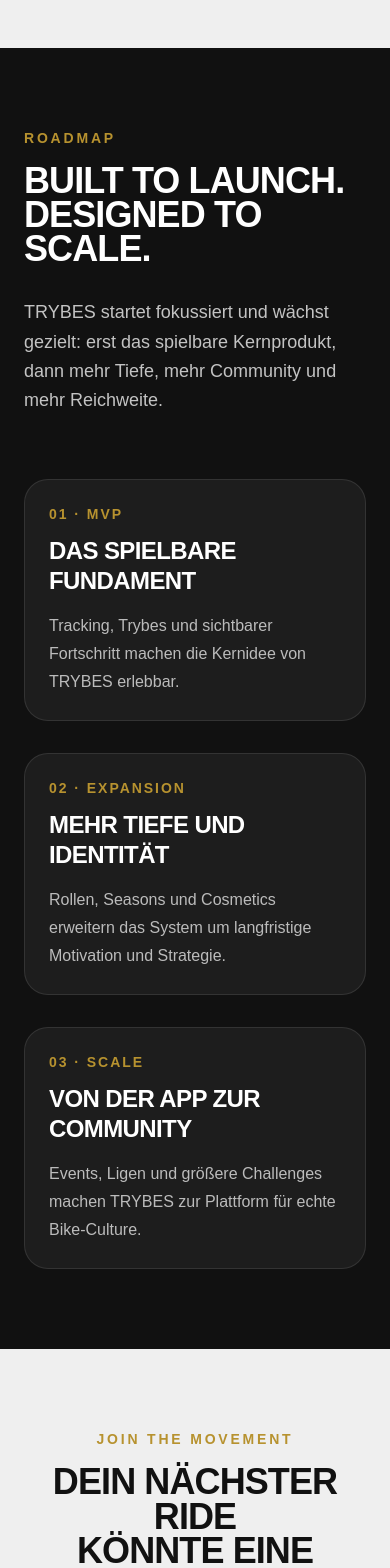
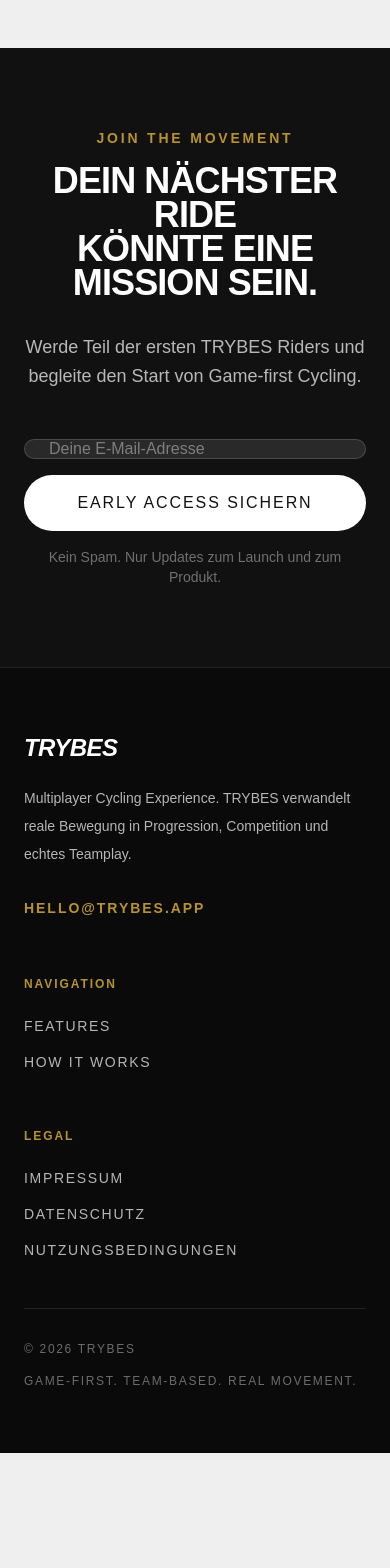
Before and after one commit to Lucas-MStein/trybes-app, a Next.js app: page / in a window 390 px wide. Shown: the part 3280-4848 px from the top of the page. After the commit the page ends 4733 px from the top, so only its background shows below. Built offline with nearby package versions, Linux system fonts and the light colour scheme.

Commit message:
removed roadmap, navbar and footer

```diff
--- a/src/app/page.tsx
+++ b/src/app/page.tsx
@@ -2,7 +2,7 @@
 import { Hero } from "@/components/sections/hero";
 import { Features } from "@/components/sections/features";
 import { HowItWorks } from "@/components/sections/how-it-works";
-import { Roadmap } from "@/components/sections/roadmap";
+// import { Roadmap } from "@/components/sections/roadmap";
 import { CTA } from "@/components/sections/cta";
 
 
@@ -13,7 +13,7 @@
         <Hero />
         <Features />
         <HowItWorks />
-        <Roadmap />
+          {/*<Roadmap /> */}
         <CTA />
       </>
   );
--- a/src/components/layout/footer.tsx
+++ b/src/components/layout/footer.tsx
@@ -1,8 +1,7 @@
 export function Footer() {
     const navigation = [
         { label: "Features", href: "#features" },
-        { label: "How It Works", href: "#how-it-works" },
-        { label: "Roadmap", href: "#roadmap" },
+        { label: "How it works", href: "#how-it-works" },
     ];
 
     const legal = [
@@ -13,8 +12,10 @@
 
     return (
         <footer className="border-t border-white/10 bg-[#0a0a0a] text-white">
-            <div className="mx-auto max-w-7xl px-6 py-14 lg:px-10 lg:py-16">
-                <div className="grid gap-12 border-b border-white/10 pb-10 md:grid-cols-2 lg:grid-cols-[1.1fr_0.7fr_0.7fr]">
+            <div className="mx-auto max-w-7xl px-6 py-16 lg:px-10 lg:py-20">
+
+                {/* Top */}
+                <div className="grid gap-14 border-b border-white/10 pb-12 md:grid-cols-2 lg:grid-cols-[1.2fr_0.8fr_0.8fr]">
 
                     {/* Brand */}
                     <div>
@@ -22,15 +23,15 @@
                             TRYBES
                         </p>
 
-                        <p className="mt-4 max-w-md text-sm leading-7 text-white/70">
-                            TRYBES verwandelt reale Bewegung in Progression, Teamplay
-                            und ein echtes Spielerlebnis auf dem Bike.
+                        <p className="mt-5 max-w-md text-sm leading-7 text-white/70">
+                            Multiplayer Cycling Experience. TRYBES verwandelt reale Bewegung
+                            in Progression, Competition und echtes Teamplay.
                         </p>
 
-                        <div className="mt-6">
+                        <div className="mt-7">
                             <a
                                 href="mailto:hello@trybes.app"
-                                className="text-sm font-semibold uppercase tracking-[0.12em] text-[#b7922f] transition hover:text-white"
+                                className="text-sm font-semibold uppercase tracking-[0.14em] text-[#b7922f] transition hover:text-white"
                             >
                                 hello@trybes.app
                             </a>
@@ -39,16 +40,16 @@
 
                     {/* Navigation */}
                     <div>
-                        <p className="text-xs font-semibold uppercase tracking-[0.14em] text-[#b7922f]">
+                        <p className="text-xs font-semibold uppercase tracking-[0.16em] text-[#b7922f]">
                             Navigation
                         </p>
 
-                        <nav className="mt-5 flex flex-col gap-3">
+                        <nav className="mt-6 flex flex-col gap-4">
                             {navigation.map((link) => (
                                 <a
                                     key={link.href}
                                     href={link.href}
-                                    className="text-sm uppercase tracking-[0.08em] text-white/75 transition hover:text-white"
+                                    className="text-sm uppercase tracking-[0.12em] text-white/70 transition hover:text-white"
                                 >
                                     {link.label}
                                 </a>
@@ -58,16 +59,16 @@
 
                     {/* Legal */}
                     <div>
-                        <p className="text-xs font-semibold uppercase tracking-[0.14em] text-[#b7922f]">
+                        <p className="text-xs font-semibold uppercase tracking-[0.16em] text-[#b7922f]">
                             Legal
                         </p>
 
-                        <div className="mt-5 flex flex-col gap-3">
+                        <div className="mt-6 flex flex-col gap-4">
                             {legal.map((link) => (
                                 <a
                                     key={link.href}
                                     href={link.href}
-                                    className="text-sm uppercase tracking-[0.08em] text-white/75 transition hover:text-white"
+                                    className="text-sm uppercase tracking-[0.12em] text-white/70 transition hover:text-white"
                                 >
                                     {link.label}
                                 </a>
@@ -77,7 +78,8 @@
 
                 </div>
 
-                <div className="flex flex-col gap-4 pt-6 text-xs uppercase tracking-[0.12em] text-white/45 sm:flex-row sm:items-center sm:justify-between">
+                {/* Bottom */}
+                <div className="flex flex-col gap-4 pt-8 text-xs uppercase tracking-[0.14em] text-white/40 sm:flex-row sm:items-center sm:justify-between">
                     <p>© {new Date().getFullYear()} TRYBES</p>
                     <p>Game-first. Team-based. Real movement.</p>
                 </div>
--- a/src/components/layout/navbar.tsx
+++ b/src/components/layout/navbar.tsx
@@ -11,7 +11,6 @@
     const links = [
         { label: "Features", href: "#features", id: "features" },
         { label: "How it works", href: "#how-it-works", id: "how-it-works" },
-        { label: "Roadmap", href: "#roadmap", id: "roadmap" },
     ];
 
     const handleClose = () => setOpen(false);
@@ -47,11 +46,13 @@
     return (
         <header className="sticky top-0 z-50 w-full">
             <div
-                className={`border-b border-black/5 bg-[#efefef]/80 backdrop-blur-xl transition-shadow duration-300 ${
-                    scrolled ? "shadow-[0_8px_30px_rgba(0,0,0,0.06)]" : ""
+                className={`border-b border-black/5 bg-[#efefef]/80 backdrop-blur-xl transition-all duration-300 ${
+                    scrolled ? "shadow-[0_10px_40px_rgba(0,0,0,0.06)]" : ""
                 }`}
             >
-                <div className="mx-auto flex max-w-7xl items-center justify-between px-6 py-4 lg:px-10">
+                <div className="mx-auto flex max-w-7xl items-center justify-between px-6 py-4 lg:px-10 lg:py-5">
+
+                    {/* Logo */}
                     <a
                         href="#top"
                         className="flex items-center"
@@ -68,7 +69,8 @@
                         />
                     </a>
 
-                    <nav className="hidden items-center gap-6 md:flex">
+                    {/* Desktop navigation */}
+                    <nav className="hidden items-center gap-10 md:flex">
                         {links.map((link) => {
                             const isActive = activeSection === link.id;
 
@@ -76,10 +78,10 @@
                                 <a
                                     key={link.href}
                                     href={link.href}
-                                    className={`text-sm font-semibold uppercase tracking-[0.12em] transition ${
+                                    className={`text-sm font-semibold uppercase tracking-[0.14em] transition ${
                                         isActive
                                             ? "text-[#111111]"
-                                            : "text-[#6b6b6b] hover:text-[#111111]"
+                                            : "text-[#7a7a7a] hover:text-[#111111]"
                                     }`}
                                 >
                                     {link.label}
@@ -88,15 +90,17 @@
                         })}
                     </nav>
 
+                    {/* Desktop CTA */}
                     <a
                         href="#cta"
-                        className="hidden items-center justify-center rounded-full bg-[#111111] px-5 py-3 transition hover:bg-black md:inline-flex"
+                        className="hidden items-center justify-center rounded-full bg-[#111111] px-6 py-3.5 transition hover:bg-black md:inline-flex"
                     >
-            <span className="text-xs font-semibold uppercase tracking-[0.12em] text-white">
+                        <span className="text-xs font-semibold uppercase tracking-[0.14em] text-white">
                             Early Access sichern
                         </span>
                     </a>
 
+                    {/* Mobile menu button */}
                     <button
                         type="button"
                         aria-label="Menü öffnen"
@@ -124,32 +128,33 @@
                     </button>
                 </div>
 
+                {/* Mobile menu */}
                 <div
                     className={`overflow-hidden border-t border-black/5 bg-[#efefef]/95 backdrop-blur-xl transition-all duration-300 md:hidden ${
                         open ? "max-h-[420px] opacity-100" : "max-h-0 opacity-0"
                     }`}
                 >
-                    <div className="mx-auto max-w-7xl px-6 py-5">
+                    <div className="mx-auto max-w-7xl px-6 py-6">
                         <nav className="flex flex-col gap-2">
                             {links.map((link) => (
                                 <a
                                     key={link.href}
                                     href={link.href}
                                     onClick={handleClose}
-                                    className="rounded-2xl px-4 py-3 text-sm font-semibold uppercase tracking-[0.12em] text-[#111111] transition hover:bg-white/80"
+                                    className="rounded-2xl px-4 py-3 text-sm font-semibold uppercase tracking-[0.14em] text-[#111111] transition hover:bg-white/80"
                                 >
                                     {link.label}
                                 </a>
                             ))}
                         </nav>
 
-                        <div className="mt-4">
+                        <div className="mt-6">
                             <a
                                 href="#cta"
                                 onClick={handleClose}
                                 className="inline-flex w-full items-center justify-center rounded-full bg-[#111111] px-5 py-4 transition hover:bg-black"
                             >
-                <span className="text-xs font-semibold uppercase tracking-[0.12em] text-white">
+                                <span className="text-xs font-semibold uppercase tracking-[0.14em] text-white">
                                     Early Access sichern
                                 </span>
                             </a>
--- a/src/components/sections/cta.tsx
+++ b/src/components/sections/cta.tsx
@@ -42,18 +42,18 @@
     }
 
     return (
-        <Section id="cta" tone="light">
+        <Section id="cta" tone="dark">
             <div className="mx-auto max-w-3xl text-center">
                 <p className="mb-4 text-sm font-semibold uppercase tracking-[0.2em] text-[#b7922f]">
                     Join the movement
                 </p>
 
-                <h2 className="text-4xl font-black uppercase leading-[0.95] tracking-tight sm:text-5xl lg:text-6xl">
+                <h2 className="text-4xl font-black uppercase leading-[0.95] tracking-tight sm:text-5xl lg:text-6xl text-white">
                     Dein nächster Ride
                     <span className="block">könnte eine Mission sein.</span>
                 </h2>
 
-                <p className="mt-8 text-lg leading-relaxed text-[#4d4d4d] sm:text-xl">
+                <p className="mt-8 text-lg leading-relaxed text-white/70 sm:text-xl">
                     Werde Teil der ersten TRYBES Riders und begleite den Start von
                     Game-first Cycling.
                 </p>
@@ -69,13 +69,13 @@
                         onChange={(event) => setEmail(event.target.value)}
                         placeholder="Deine E-Mail-Adresse"
                         required
-                        className="h-14 flex-1 rounded-full border border-black/10 bg-white px-6 text-base text-[#111111] outline-none transition placeholder:text-[#6b6b6b] focus:border-[#b7922f]"
+                        className="h-14 flex-1 rounded-full border border-white/15 bg-white/10 px-6 text-base text-white outline-none transition placeholder:text-white/40 focus:border-[#b7922f]"
                     />
 
                     <button
                         type="submit"
                         disabled={status === "loading"}
-                        className="inline-flex h-14 items-center justify-center rounded-full bg-[#111111] px-8 text-sm font-semibold uppercase tracking-[0.12em] text-white transition hover:bg-black disabled:cursor-not-allowed disabled:opacity-60"
+                        className="inline-flex h-14 items-center justify-center rounded-full bg-white px-8 text-sm font-semibold uppercase tracking-[0.12em] text-[#111111] transition hover:bg-white/90 disabled:cursor-not-allowed disabled:opacity-60"
                     >
                         {status === "loading" ? "Wird gesendet..." : "Early Access sichern"}
                     </button>
@@ -84,14 +84,14 @@
                 {message ? (
                     <p
                         className={`mt-5 text-sm ${
-                            status === "success" ? "text-green-700" : "text-red-600"
+                            status === "success" ? "text-[#b7922f]" : "text-red-400"
                         }`}
                     >
                         {message}
                     </p>
                 ) : null}
 
-                <p className="mt-4 text-sm text-[#6b6b6b]">
+                <p className="mt-4 text-sm text-white/40">
                     Kein Spam. Nur Updates zum Launch und zum Produkt.
                 </p>
             </div>
```
Lines whose indentation alone changed are shown as unchanged.
